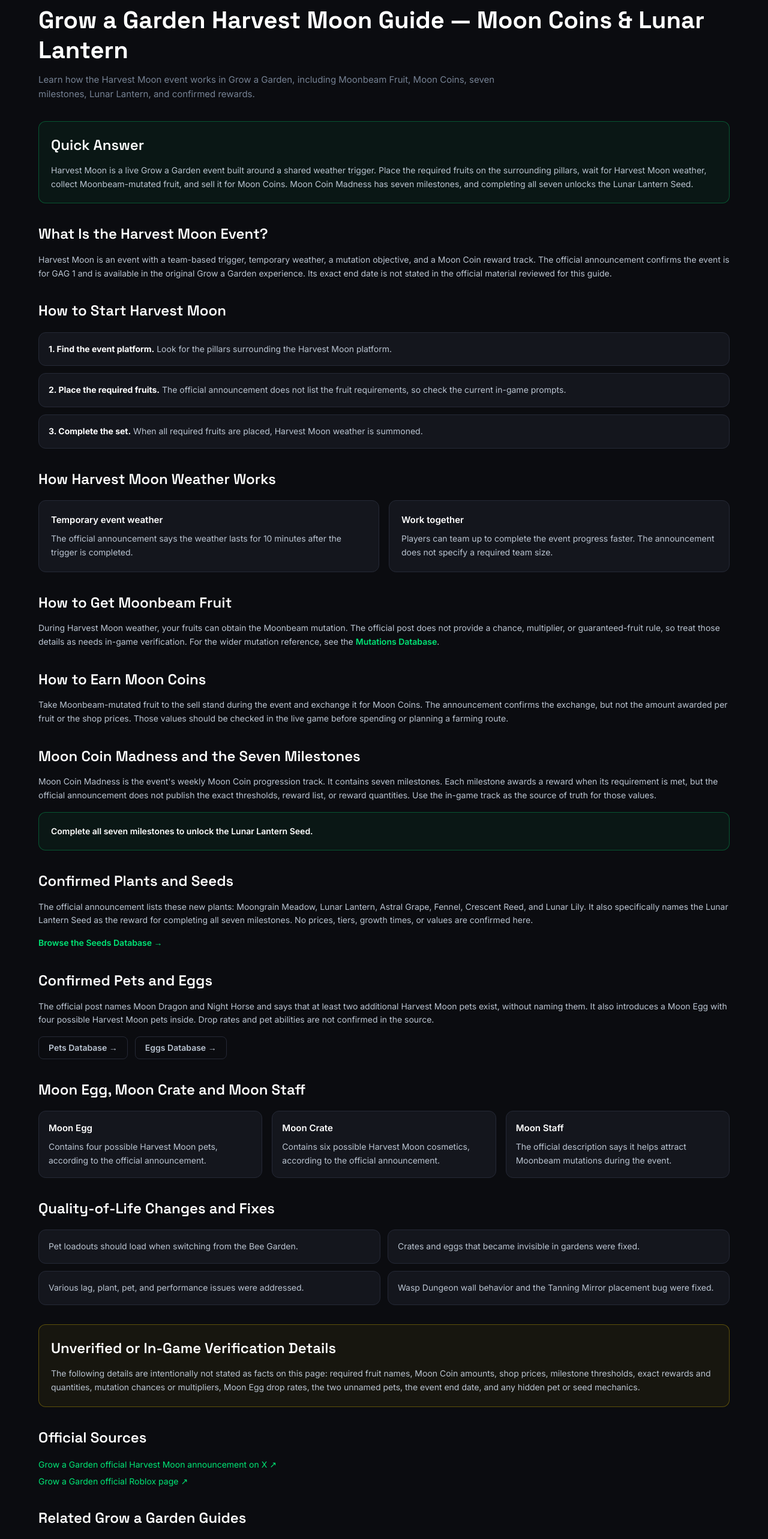
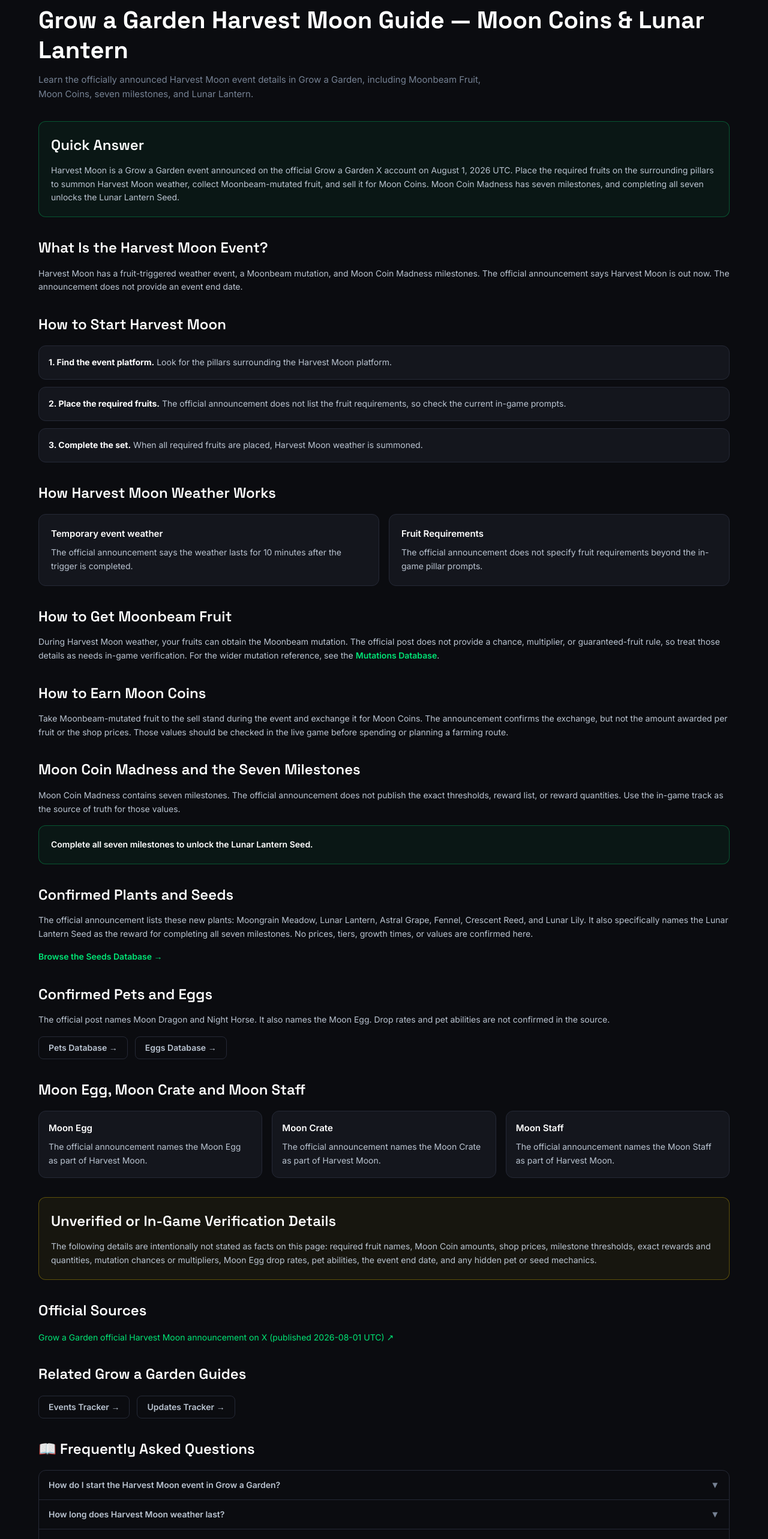
Before and after one commit to mojo5566/growandrangers-xyz, a Next.js app: page /grow-a-garden/harvest-moon in a window 1280 px wide. Shown: the part 120-2686 px from the top of the page at 60% size. Built offline with nearby package versions, Linux system fonts and the light colour scheme.

Commit message:
Clarify Harvest Moon official update details

```diff
--- a/src/app/grow-a-garden/harvest-moon/page.tsx
+++ b/src/app/grow-a-garden/harvest-moon/page.tsx
@@ -6,7 +6,7 @@
 export const metadata: Metadata = {
   title: "Grow a Garden Harvest Moon Guide — Moon Coins & Lunar Lantern",
   description:
-    "Learn how the Harvest Moon event works in Grow a Garden, including Moonbeam Fruit, Moon Coins, seven milestones, Lunar Lantern, and confirmed rewards.",
+    "Learn the officially announced Harvest Moon event details in Grow a Garden, including Moonbeam Fruit, Moon Coins, seven milestones, and Lunar Lantern.",
   keywords: [
     "Grow a Garden Harvest Moon event",
     "Grow a Garden Moon Coins",
@@ -19,19 +19,15 @@
   openGraph: {
     title: "Grow a Garden Harvest Moon Guide — Moon Coins & Lunar Lantern",
     description:
-      "Learn how the Harvest Moon event works in Grow a Garden, including Moonbeam Fruit, Moon Coins, seven milestones, Lunar Lantern, and confirmed rewards.",
+      "Learn the officially announced Harvest Moon event details in Grow a Garden, including Moonbeam Fruit, Moon Coins, seven milestones, and Lunar Lantern.",
     type: "article",
   },
 };
 
 const officialSources = [
   {
-    label: "Grow a Garden official Harvest Moon announcement on X",
+    label: "Grow a Garden official Harvest Moon announcement on X (published 2026-08-01 UTC)",
     href: "https://x.com/GrowaGardenRblx/status/2083652567951626698",
-  },
-  {
-    label: "Grow a Garden official Roblox page",
-    href: "https://www.roblox.com/games/126884695634066/Grow-a-Garden",
   },
 ];
 
@@ -67,7 +63,7 @@
   return (
     <ContentLayout
       title="Grow a Garden Harvest Moon Guide — Moon Coins & Lunar Lantern"
-      description="Learn how the Harvest Moon event works in Grow a Garden, including Moonbeam Fruit, Moon Coins, seven milestones, Lunar Lantern, and confirmed rewards."
+      description="Learn the officially announced Harvest Moon event details in Grow a Garden, including Moonbeam Fruit, Moon Coins, seven milestones, and Lunar Lantern."
       breadcrumbs={[
         { label: "Home", href: "/" },
         { label: "Grow a Garden", href: "/grow-a-garden" },
@@ -88,7 +84,7 @@
           Quick Answer
         </h2>
         <p className="text-sm leading-relaxed text-[#BAC4D1]">
-          Harvest Moon is a live Grow a Garden event built around a shared weather trigger. Place the required fruits on the surrounding pillars, wait for Harvest Moon weather, collect Moonbeam-mutated fruit, and sell it for Moon Coins. Moon Coin Madness has seven milestones, and completing all seven unlocks the Lunar Lantern Seed.
+          Harvest Moon is a Grow a Garden event announced on the official Grow a Garden X account on August 1, 2026 UTC. Place the required fruits on the surrounding pillars to summon Harvest Moon weather, collect Moonbeam-mutated fruit, and sell it for Moon Coins. Moon Coin Madness has seven milestones, and completing all seven unlocks the Lunar Lantern Seed.
         </p>
       </section>
 
@@ -97,7 +93,7 @@
           What Is the Harvest Moon Event?
         </h2>
         <p className="mt-3 text-sm leading-relaxed text-[#BAC4D1]">
-          Harvest Moon is an event with a team-based trigger, temporary weather, a mutation objective, and a Moon Coin reward track. The official announcement confirms the event is for GAG 1 and is available in the original Grow a Garden experience. Its exact end date is not stated in the official material reviewed for this guide.
+          Harvest Moon has a fruit-triggered weather event, a Moonbeam mutation, and Moon Coin Madness milestones. The official announcement says Harvest Moon is out now. The announcement does not provide an event end date.
         </p>
       </section>
 
@@ -122,8 +118,8 @@
             <p className="mt-2 text-sm leading-relaxed text-[#BAC4D1]">The official announcement says the weather lasts for 10 minutes after the trigger is completed.</p>
           </div>
           <div className="rounded-xl border border-[#252936] bg-[#14161D] p-5">
-            <h3 className="font-semibold text-white">Work together</h3>
-            <p className="mt-2 text-sm leading-relaxed text-[#BAC4D1]">Players can team up to complete the event progress faster. The announcement does not specify a required team size.</p>
+            <h3 className="font-semibold text-white">Fruit Requirements</h3>
+            <p className="mt-2 text-sm leading-relaxed text-[#BAC4D1]">The official announcement does not specify fruit requirements beyond the in-game pillar prompts.</p>
           </div>
         </div>
       </section>
@@ -151,7 +147,7 @@
           Moon Coin Madness and the Seven Milestones
         </h2>
         <p className="mt-3 text-sm leading-relaxed text-[#BAC4D1]">
-          Moon Coin Madness is the event&apos;s weekly Moon Coin progression track. It contains seven milestones. Each milestone awards a reward when its requirement is met, but the official announcement does not publish the exact thresholds, reward list, or reward quantities. Use the in-game track as the source of truth for those values.
+          Moon Coin Madness contains seven milestones. The official announcement does not publish the exact thresholds, reward list, or reward quantities. Use the in-game track as the source of truth for those values.
         </p>
         <div className="mt-4 rounded-xl border border-[#00E676]/30 bg-[#00E676]/5 p-5">
           <p className="text-sm font-semibold leading-relaxed text-white">Complete all seven milestones to unlock the Lunar Lantern Seed.</p>
@@ -170,7 +166,7 @@
         <h2 id="pets-heading" className="font-heading text-[20px] font-semibold text-white lg:text-[24px]">
           Confirmed Pets and Eggs
         </h2>
-        <p className="mt-3 text-sm leading-relaxed text-[#BAC4D1]">The official post names Moon Dragon and Night Horse and says that at least two additional Harvest Moon pets exist, without naming them. It also introduces a Moon Egg with four possible Harvest Moon pets inside. Drop rates and pet abilities are not confirmed in the source.</p>
+        <p className="mt-3 text-sm leading-relaxed text-[#BAC4D1]">The official post names Moon Dragon and Night Horse. It also names the Moon Egg. Drop rates and pet abilities are not confirmed in the source.</p>
         <div className="mt-4 flex flex-wrap gap-3">
           <Link href="/grow-a-garden/pets" className="rounded-lg border border-[#252936] px-4 py-2 text-sm font-semibold text-[#BAC4D1] transition hover:border-[#00E676] hover:text-[#00E676]">Pets Database →</Link>
           <Link href="/grow-a-garden/eggs" className="rounded-lg border border-[#252936] px-4 py-2 text-sm font-semibold text-[#BAC4D1] transition hover:border-[#00E676] hover:text-[#00E676]">Eggs Database →</Link>
@@ -182,29 +178,17 @@
           Moon Egg, Moon Crate and Moon Staff
         </h2>
         <div className="mt-4 grid gap-4 sm:grid-cols-3">
-          <div className="rounded-xl border border-[#252936] bg-[#14161D] p-4"><h3 className="font-semibold text-white">Moon Egg</h3><p className="mt-2 text-sm leading-relaxed text-[#BAC4D1]">Contains four possible Harvest Moon pets, according to the official announcement.</p></div>
-          <div className="rounded-xl border border-[#252936] bg-[#14161D] p-4"><h3 className="font-semibold text-white">Moon Crate</h3><p className="mt-2 text-sm leading-relaxed text-[#BAC4D1]">Contains six possible Harvest Moon cosmetics, according to the official announcement.</p></div>
-          <div className="rounded-xl border border-[#252936] bg-[#14161D] p-4"><h3 className="font-semibold text-white">Moon Staff</h3><p className="mt-2 text-sm leading-relaxed text-[#BAC4D1]">The official description says it helps attract Moonbeam mutations during the event.</p></div>
+          <div className="rounded-xl border border-[#252936] bg-[#14161D] p-4"><h3 className="font-semibold text-white">Moon Egg</h3><p className="mt-2 text-sm leading-relaxed text-[#BAC4D1]">The official announcement names the Moon Egg as part of Harvest Moon.</p></div>
+          <div className="rounded-xl border border-[#252936] bg-[#14161D] p-4"><h3 className="font-semibold text-white">Moon Crate</h3><p className="mt-2 text-sm leading-relaxed text-[#BAC4D1]">The official announcement names the Moon Crate as part of Harvest Moon.</p></div>
+          <div className="rounded-xl border border-[#252936] bg-[#14161D] p-4"><h3 className="font-semibold text-white">Moon Staff</h3><p className="mt-2 text-sm leading-relaxed text-[#BAC4D1]">The official announcement names the Moon Staff as part of Harvest Moon.</p></div>
         </div>
-      </section>
-
-      <section aria-labelledby="fixes-heading">
-        <h2 id="fixes-heading" className="font-heading text-[20px] font-semibold text-white lg:text-[24px]">
-          Quality-of-Life Changes and Fixes
-        </h2>
-        <ul className="mt-4 grid gap-3 text-sm leading-relaxed text-[#BAC4D1] sm:grid-cols-2">
-          <li className="rounded-xl border border-[#252936] bg-[#14161D] p-4">Pet loadouts should load when switching from the Bee Garden.</li>
-          <li className="rounded-xl border border-[#252936] bg-[#14161D] p-4">Crates and eggs that became invisible in gardens were fixed.</li>
-          <li className="rounded-xl border border-[#252936] bg-[#14161D] p-4">Various lag, plant, pet, and performance issues were addressed.</li>
-          <li className="rounded-xl border border-[#252936] bg-[#14161D] p-4">Wasp Dungeon wall behavior and the Tanning Mirror placement bug were fixed.</li>
-        </ul>
       </section>
 
       <section aria-labelledby="verification-heading" className="rounded-xl border border-[#FFD700]/30 bg-[#FFD700]/5 p-5">
         <h2 id="verification-heading" className="font-heading text-[20px] font-semibold text-white lg:text-[24px]">
           Unverified or In-Game Verification Details
         </h2>
-        <p className="mt-3 text-sm leading-relaxed text-[#BAC4D1]">The following details are intentionally not stated as facts on this page: required fruit names, Moon Coin amounts, shop prices, milestone thresholds, exact rewards and quantities, mutation chances or multipliers, Moon Egg drop rates, the two unnamed pets, the event end date, and any hidden pet or seed mechanics.</p>
+        <p className="mt-3 text-sm leading-relaxed text-[#BAC4D1]">The following details are intentionally not stated as facts on this page: required fruit names, Moon Coin amounts, shop prices, milestone thresholds, exact rewards and quantities, mutation chances or multipliers, Moon Egg drop rates, pet abilities, the event end date, and any hidden pet or seed mechanics.</p>
       </section>
 
       <section aria-labelledby="sources-heading">
```
